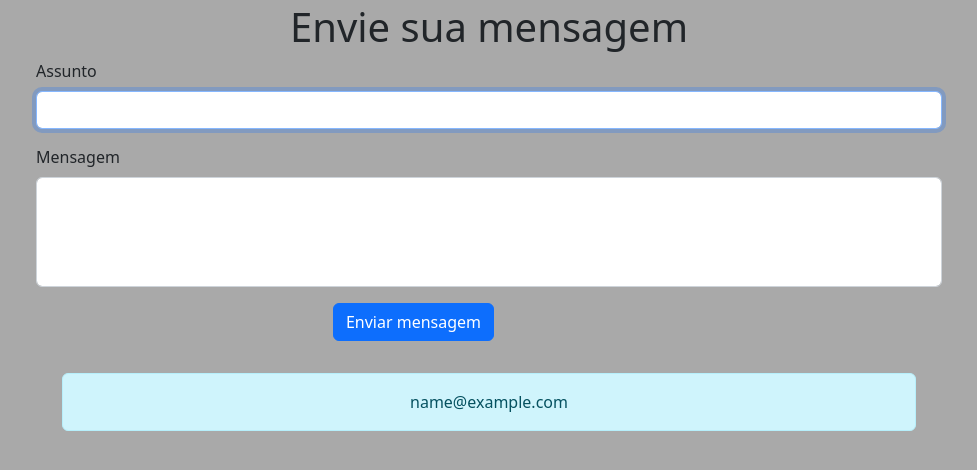
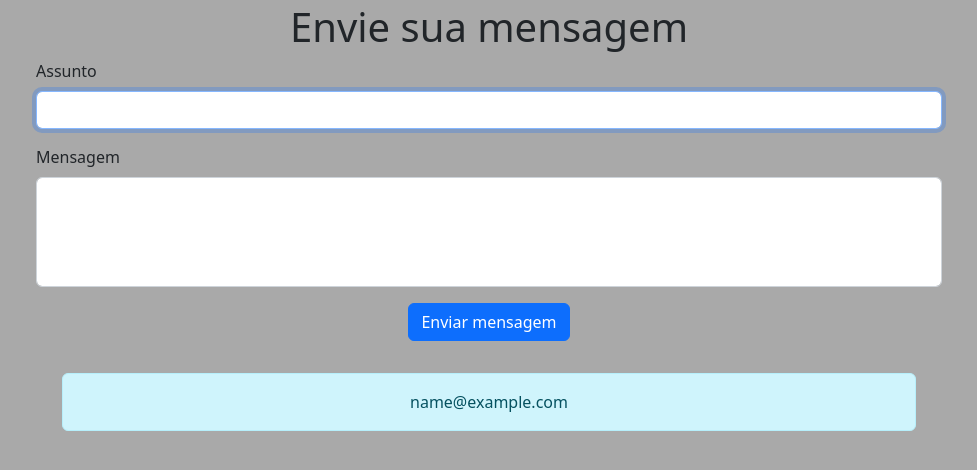
Before and after one commit to mhoffmann76/autenticacao-nodemailer, a Node server app: template views/sendmail.ejs in a window 1280 px wide. Shown: the part 45-515 px from the top of the page, without its empty margins (151-1128 px from the left). Run offline with Node 20, Linux system fonts and the light colour scheme; the template is opened without the code that fills it: most values are stand-ins (such as "Sample title", 1, 10 or a date in 2020); some libraries are stand-ins or nearby versions.

Commit message:
Alterado button do sendmail

```diff
--- a/views/sendmail.ejs
+++ b/views/sendmail.ejs
@@ -32,7 +32,7 @@
                 </div>
 
 
-              <div class="mb-3 col-10 text-center">
+              <div class="mb-3 col text-center">
                   <button type="submit" class=" btn btn-primary">
                       Enviar mensagem
                   </button>
```
